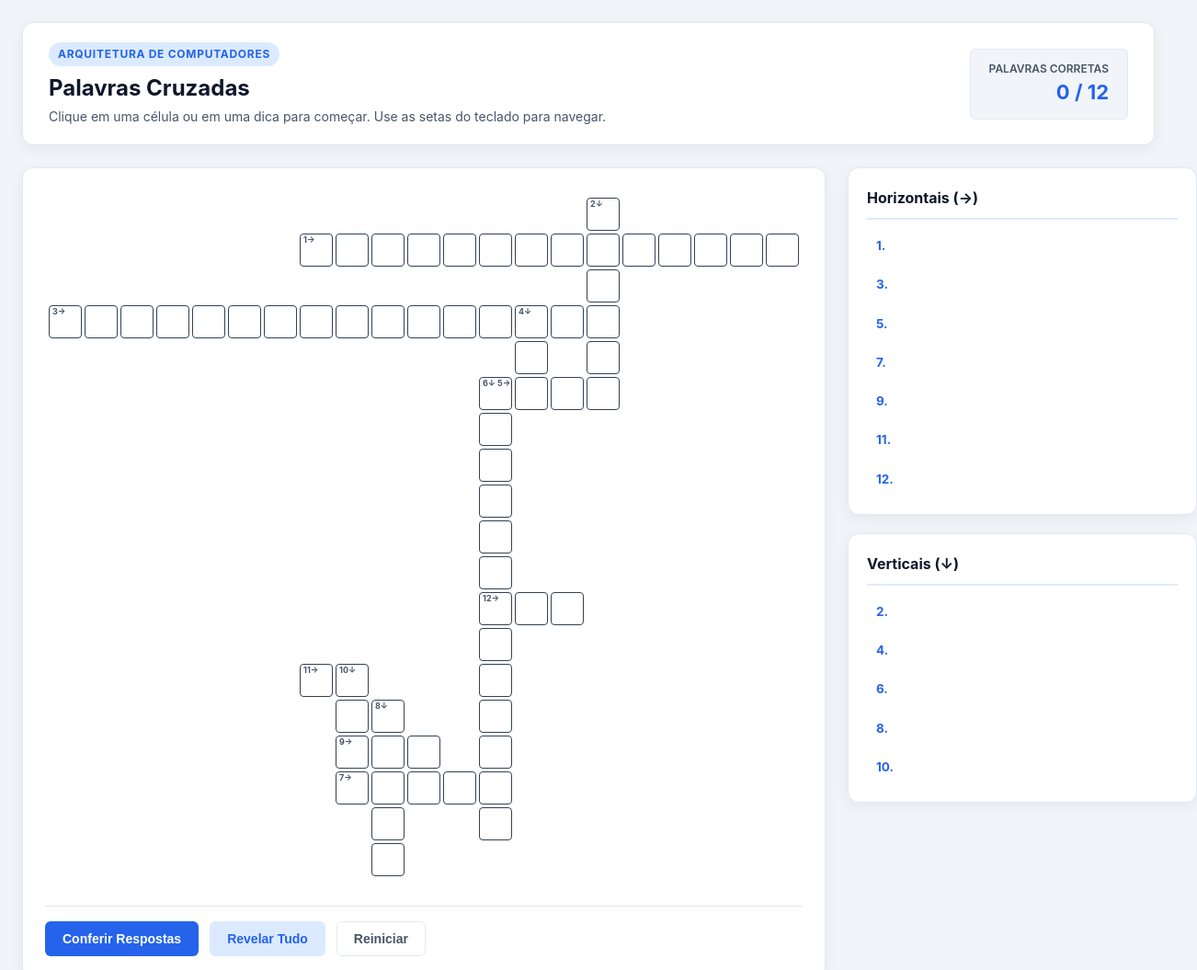
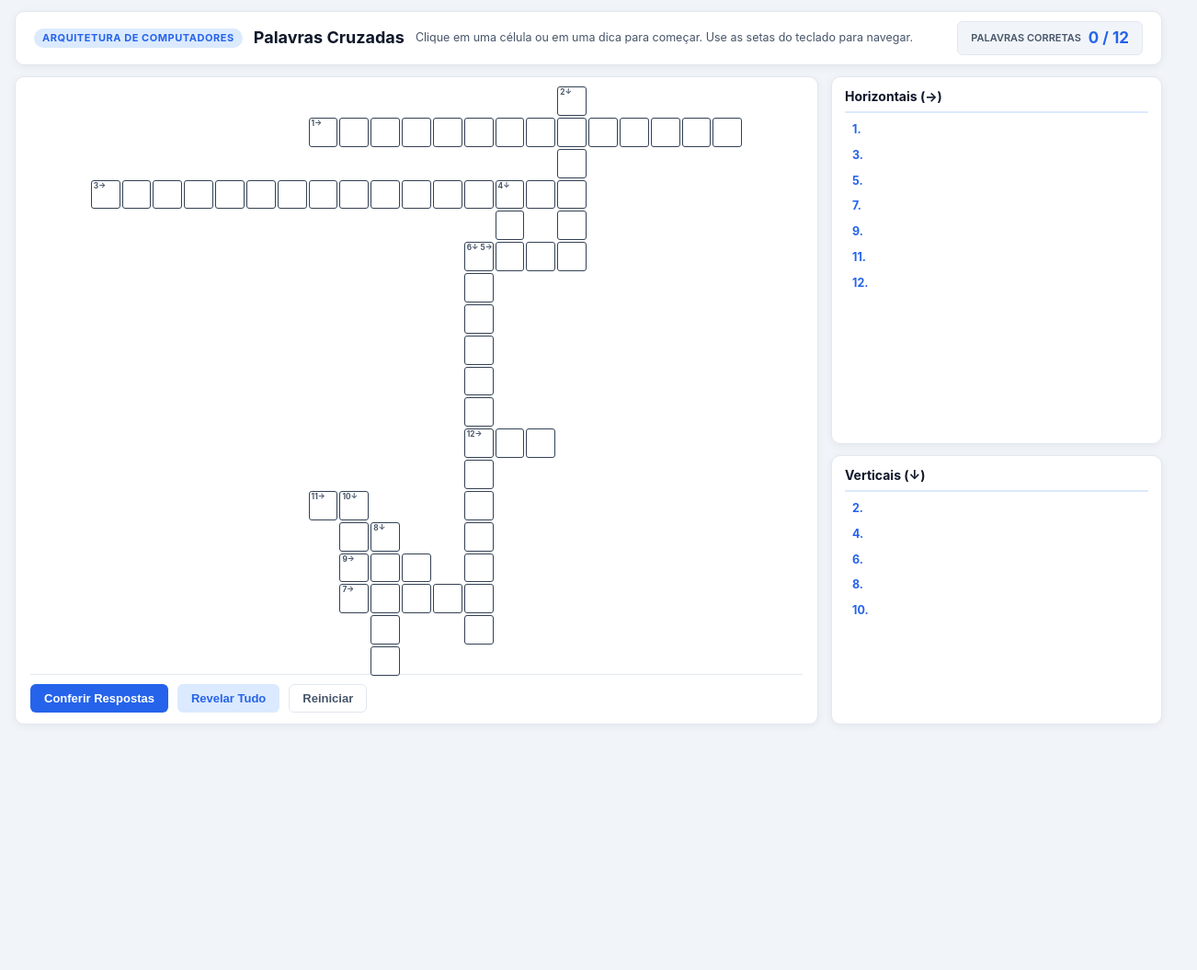
Before and after one commit to Joao-Franciscone/ArqComp-Cruzadinha, a plain HTML site: page index.html in a window 1280 px wide. Shown: the top 1055 px of the page at 92% size, 1302 px wide, since content can reach past the window. After the commit the page ends 800 px from the top, so only its background shows below. Drawn offline with Linux system fonts and the light colour scheme.

Commit message:
style: ajustei a proporção da tela para não precisar rolar a página

```diff
--- a/css/style.css
+++ b/css/style.css
@@ -15,9 +15,10 @@
     --wrong-bg: #fee2e2;
     --wrong-border: #dc2626;
     --wrong-text: #7f1d1d;
-    --radius-md: 12px;
+    --radius-md: 10px;
     --radius-sm: 6px;
-    --shadow-sm: 0 4px 16px rgba(15, 23, 42, 0.06);
+    --shadow-sm: 0 2px 10px rgba(15, 23, 42, 0.06);
+    --cell-size: clamp(18px, min(calc((100vh - 195px) / 19), calc((100vw - 470px) / 21)), 34px);
 }
 
 * {
@@ -30,118 +31,143 @@ body {
     font-family: -apple-system, BlinkMacSystemFont, "Segoe UI", Roboto, Helvetica, Arial, sans-serif;
     background-color: var(--bg-page);
     color: var(--text-main);
-    line-height: 1.5;
-    padding: 24px;
+    line-height: 1.35;
+    height: 100vh;
+    overflow: hidden;
+    padding: 12px 16px;
+    display: flex;
+    flex-direction: column;
+    gap: 12px;
 }
 
-/* Cabeçalho */
 .header {
-    max-width: 1320px;
-    margin: 0 auto 24px;
+    width: 100%;
+    max-width: 1400px;
+    margin: 0 auto;
     background: var(--bg-card);
     border: 1px solid var(--border-subtle);
     border-radius: var(--radius-md);
-    padding: 20px 28px;
+    padding: 10px 20px;
     box-shadow: var(--shadow-sm);
     display: flex;
     justify-content: space-between;
     align-items: center;
-    gap: 16px;
+    gap: 12px;
+    flex-shrink: 0;
+}
+
+.header__content {
+    display: flex;
+    align-items: center;
+    gap: 12px;
     flex-wrap: wrap;
 }
 
 .header__badge {
-    display: inline-block;
-    font-size: 12px;
+    font-size: 11px;
     font-weight: 700;
     text-transform: uppercase;
-    letter-spacing: 0.06em;
+    letter-spacing: 0.05em;
     color: var(--primary);
     background: var(--primary-soft);
-    padding: 4px 10px;
+    padding: 3px 9px;
     border-radius: 999px;
-    margin-bottom: 6px;
 }
 
 .header__title {
-    font-size: 24px;
+    font-size: 18px;
     font-weight: 700;
     color: var(--text-main);
 }
 
 .header__subtitle {
-    font-size: 14px;
+    font-size: 12.5px;
     color: var(--text-muted);
-    margin-top: 2px;
 }
 
 .scoreboard {
     background: var(--bg-page);
     border: 1px solid var(--border-subtle);
     border-radius: var(--radius-sm);
-    padding: 12px 20px;
-    text-align: right;
+    padding: 6px 14px;
+    display: flex;
+    align-items: center;
+    gap: 8px;
+    flex-shrink: 0;
+}
+
+.scoreboard__item {
+    display: flex;
+    align-items: center;
+    gap: 8px;
 }
 
 .scoreboard__label {
-    display: block;
-    font-size: 12px;
+    font-size: 11px;
     color: var(--text-muted);
     text-transform: uppercase;
     font-weight: 600;
 }
 
 .scoreboard__value {
-    font-size: 22px;
+    font-size: 17px;
     color: var(--primary);
 }
 
-/* Layout Principal */
 .container {
-    max-width: 1320px;
+    width: 100%;
+    max-width: 1400px;
     margin: 0 auto;
+    flex: 1;
+    min-height: 0;
     display: grid;
-    grid-template-columns: 1fr 380px;
-    gap: 24px;
-    align-items: start;
+    grid-template-columns: minmax(0, 1fr) 360px;
+    gap: 14px;
 }
 
 .board-card {
     background: var(--bg-card);
     border: 1px solid var(--border-subtle);
     border-radius: var(--radius-md);
-    padding: 24px;
+    padding: 12px 16px;
     box-shadow: var(--shadow-sm);
+    display: flex;
+    flex-direction: column;
+    justify-content: space-between;
+    min-width: 0;
+    min-height: 0;
 }
 
 .crossword-wrapper {
-    overflow-x: auto;
-    padding: 8px 4px 16px;
+    flex: 1;
+    min-width: 0;
+    min-height: 0;
     display: flex;
+    align-items: center;
     justify-content: center;
+    padding: 4px;
 }
 
-/* Grade 21 colunas x 19 linhas */
 .crossword-grid {
     display: grid;
-    grid-template-columns: repeat(21, 36px);
-    grid-template-rows: repeat(19, 36px);
-    gap: 3px;
+    grid-template-columns: repeat(21, var(--cell-size));
+    grid-template-rows: repeat(19, var(--cell-size));
+    gap: 2px;
 }
 
 .cell {
     position: relative;
-    width: 36px;
-    height: 36px;
+    width: var(--cell-size);
+    height: var(--cell-size);
     border: 1.5px solid var(--cell-border);
-    border-radius: 4px;
+    border-radius: 3px;
     background: #ffffff;
     display: flex;
     align-items: center;
     justify-content: center;
     cursor: pointer;
     user-select: none;
-    transition: background-color 0.15s ease, border-color 0.15s ease, transform 0.1s ease;
+    transition: background-color 0.15s ease, border-color 0.15s ease;
 }
 
 .cell:hover {
@@ -155,8 +181,8 @@ body {
 .cell .numero {
     position: absolute;
     top: 1px;
-    left: 3px;
-    font-size: 9px;
+    left: 2px;
+    font-size: clamp(6.5px, calc(var(--cell-size) * 0.26), 8.5px);
     font-weight: 700;
     color: var(--text-muted);
     line-height: 1;
@@ -164,14 +190,13 @@ body {
 }
 
 .cell .letra {
-    font-size: 16px;
+    font-size: calc(var(--cell-size) * 0.48);
     font-weight: 700;
     color: var(--text-main);
     text-transform: uppercase;
-    margin-top: 4px;
+    margin-top: 3px;
 }
 
-/* Estados visuais da célula */
 .cell--word-active {
     background-color: var(--word-highlight);
     border-color: #93c5fd;
@@ -180,7 +205,6 @@ body {
 .cell--active {
     background-color: var(--primary-soft) !important;
     border: 2px solid var(--primary) !important;
-    transform: scale(1.05);
     z-index: 2;
 }
 
@@ -202,21 +226,19 @@ body {
     color: var(--wrong-text);
 }
 
-/* Botões e controles */
 .controls {
-    margin-top: 16px;
-    padding-top: 16px;
+    padding-top: 10px;
     border-top: 1px solid var(--border-subtle);
     display: flex;
     align-items: center;
-    gap: 12px;
-    flex-wrap: wrap;
+    gap: 10px;
+    flex-shrink: 0;
 }
 
 .btn {
-    padding: 10px 18px;
+    padding: 7px 14px;
     border-radius: var(--radius-sm);
-    font-size: 14px;
+    font-size: 13px;
     font-weight: 600;
     cursor: pointer;
     border: 1px solid transparent;
@@ -253,48 +275,61 @@ body {
 }
 
 .feedback-msg {
-    font-size: 14px;
+    font-size: 13px;
     font-weight: 600;
     margin-left: auto;
 }
 
-/* Painel de Dicas */
 .clues-panel {
     display: flex;
     flex-direction: column;
-    gap: 20px;
+    gap: 12px;
+    min-height: 0;
 }
 
 .clues-group {
     background: var(--bg-card);
     border: 1px solid var(--border-subtle);
     border-radius: var(--radius-md);
-    padding: 20px;
+    padding: 12px 14px;
     box-shadow: var(--shadow-sm);
+    display: flex;
+    flex-direction: column;
+    min-height: 0;
+    overflow-y: auto;
+}
+
+.clues-group:first-child {
+    flex: 7;
+}
+
+.clues-group:last-child {
+    flex: 5;
 }
 
 .clues-group__title {
-    font-size: 16px;
+    font-size: 14px;
     font-weight: 700;
     color: var(--text-main);
-    padding-bottom: 10px;
-    margin-bottom: 10px;
+    padding-bottom: 6px;
+    margin-bottom: 6px;
     border-bottom: 2px solid var(--primary-soft);
+    flex-shrink: 0;
 }
 
 .clues-list {
     list-style: none;
     display: flex;
     flex-direction: column;
-    gap: 6px;
+    gap: 3px;
 }
 
 .clue-item {
     display: flex;
-    gap: 8px;
-    padding: 8px 10px;
+    gap: 6px;
+    padding: 4px 8px;
     border-radius: var(--radius-sm);
-    font-size: 13.5px;
+    font-size: 12.5px;
     color: var(--text-muted);
     cursor: pointer;
     transition: background-color 0.15s ease, color 0.15s ease;
@@ -319,20 +354,20 @@ body {
 .clue-item__num {
     font-weight: 700;
     color: var(--primary);
-    min-width: 24px;
+    min-width: 22px;
 }
 
-@media (max-width: 1080px) {
+@media (max-width: 960px) {
+    :root {
+        --cell-size: clamp(16px, calc((100vw - 70px) / 21), 30px);
+    }
+
+    body {
+        height: auto;
+        overflow: auto;
+    }
+
     .container {
         grid-template-columns: 1fr;
     }
-
-    .clues-panel {
-        flex-direction: row;
-        flex-wrap: wrap;
-    }
-
-    .clues-group {
-        flex: 1 1 300px;
-    }
 }
```
